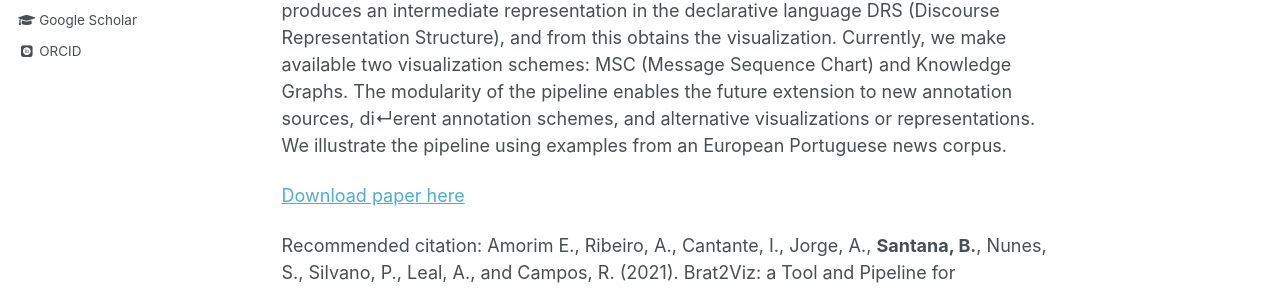
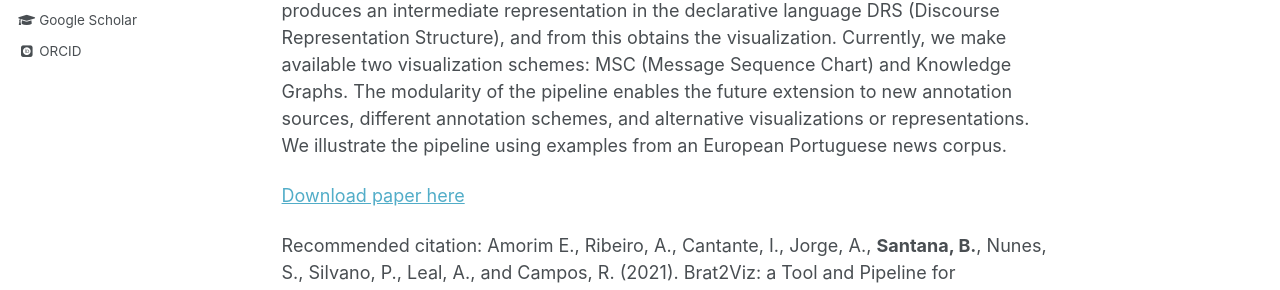
Before and after one commit to brendasalenave/brendasalenave.github.io, a Jekyll site: the page built from _publications/brat2viz.md, in a window 1280 px wide and 900 px high. Shown: the part 543-833 px from the top of the window. Built offline with Jekyll 4.4.1, drawn with Linux system fonts in a browser that asks for light colours; some web fonts are replaced; some of the changed text lies outside the part shown.

Commit message:
Update brat2viz.md

```diff
--- a/_publications/brat2viz.md
+++ b/_publications/brat2viz.md
@@ -12,7 +12,7 @@ paper, we propose Brat2Viz, a tool and a pipeline that displays visualization of
 annotation file of Brat, produces an intermediate representation in the
 declarative language DRS (Discourse Representation Structure), and from this obtains the visualization. Currently, we make available two visualization schemes: MSC (Message Sequence Chart) and Knowledge
 Graphs. The modularity of the pipeline enables the future extension
-to new annotation sources, di↵erent annotation schemes, and alternative visualizations or representations. We illustrate the pipeline using examples from an European Portuguese news corpus.'
+to new annotation sources, different annotation schemes, and alternative visualizations or representations. We illustrate the pipeline using examples from an European Portuguese news corpus.'
 date: 2021-04-07
 venue: '4th International Workshop on Narrative Extraction from Texts (Text2Story 2021) associated to 43rd International Conference on Information Retrieval (ECIR2021)'
 paperurl: 'http://ceur-ws.org/Vol-2860/paper6.pdf'
@@ -25,7 +25,7 @@ graphically, thus opening room for further and alternative exploration
 of the plot. Such visualization can also be useful during the on-going
 annotation process. Manual annotation of narratives can be a complex effort and the possibility offered by the Brat annotation tool of annotating directly on the text does not seem suciently helpful. In this
 paper, we propose Brat2Viz, a tool and a pipeline that displays visualization of narrative information annotated in Brat. Brat2Viz reads the
-annotation file of Brat, produces an intermediate representation in the declarative language DRS (Discourse Representation Structure), and from this obtains the visualization. Currently, we make available two visualization schemes: MSC (Message Sequence Chart) and Knowledge Graphs. The modularity of the pipeline enables the future extension to new annotation sources, di↵erent annotation schemes, and alternative visualizations or representations. We illustrate the pipeline using examples from an European Portuguese news corpus.
+annotation file of Brat, produces an intermediate representation in the declarative language DRS (Discourse Representation Structure), and from this obtains the visualization. Currently, we make available two visualization schemes: MSC (Message Sequence Chart) and Knowledge Graphs. The modularity of the pipeline enables the future extension to new annotation sources, different annotation schemes, and alternative visualizations or representations. We illustrate the pipeline using examples from an European Portuguese news corpus.
 
 [Download paper here](http://ceur-ws.org/Vol-2860/paper6.pdf)
 
```
